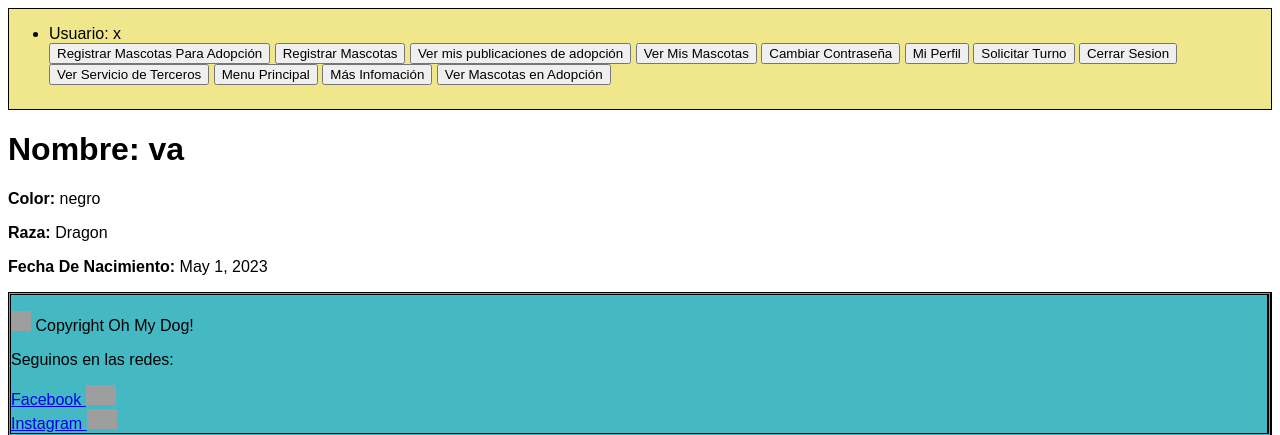
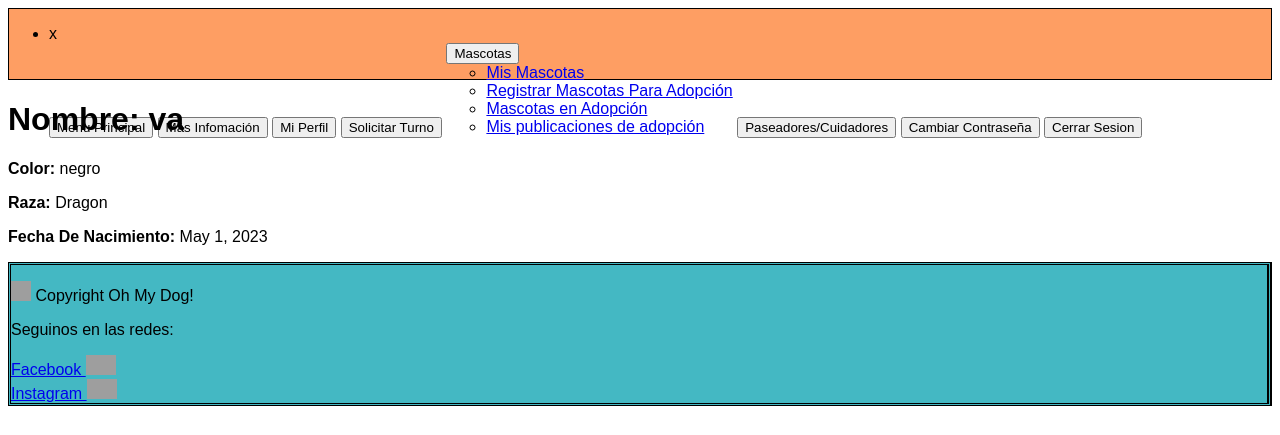
Before and after one commit to dome0luis0valentin/OhMyDog, a Django app: page /adopcion/1 in a window 1280 px wide. Shown: the top 435 px of the page. Run offline with Django 4.2, Linux system fonts and the light colour scheme; a user stored in the database is signed in; data comes from the database, SQL or seed files in the repository; grey boxes are pictures that could not be loaded.

Commit message:
Add CCS
Add button dropdown (Mascota and Veterinario), button position change, edit button names

```diff
--- a/templates/partials/_header.html
+++ b/templates/partials/_header.html
@@ -1,108 +1,99 @@
-<footer style=" height: 100px; border-width: 1px; border-style:double; background-color: khaki;">
-    <nav>
-        <ul>
+<div style="height: 70px; border-width: 1px; border-style:double; background-color: rgb(254, 158, 99);">
+    <nav class="navbar navbar-expand-lg">
+        <ul class="navbar-nav">
+            <li>{{ user.get_username }}</li>
+            <!--FUNCIONALIDAD EN COMUN-->
+            <form style="display: inline-block;" action="http://127.0.0.1:8000/menu_principal/">
+                <input type="submit" class="m-2 btn btn-outline-success" value="Menu Principal" />
+            </form>
+
+            <form style="display: inline-block;" action="http://127.0.0.1:8000/about/">
+                <input type="submit" class="m-2 btn btn-outline-success" value="Más Infomación" />
+            </form>
 
             <!--ACA VAN LAS FUNCIONALIDADES EN COMUN DEL CLIENTE  SOLAMENTE-->
             {% if user.is_authenticated %}
 
-                <li>Usuario: {{ user.get_username }}</li>
 
-                <form style="display:inline-block; border: teal;" action="http://127.0.0.1:8000/registrar_adopcion/">
-                    <input type="submit" value="Registrar Mascotas Para Adopción" />
+
+            <form style="display: inline-block;" action="http://127.0.0.1:8000/perfil/">
+                <input type="submit" class="m-2 btn btn-outline-success" value="Mi Perfil" />
             </form>
 
-                <form style="display:inline-block; border: teal;" action="http://127.0.0.1:8000/registrar_mascota/">
-                    <input type="submit" value="Registrar Mascotas" />
+            <form style="display:inline-block;" action="http://127.0.0.1:8000/solicitar_turno/">
+                <input type="submit" class="m-2 btn btn-outline-success" value="Solicitar Turno" />
             </form>
 
-                <form style="display:inline-block; border: teal;" action="http://127.0.0.1:8000/ver_mis_adopciones/">
-                    <input type="submit" value="Ver mis publicaciones de adopción" />
-                </form>
+            <div class="dropdown" style="display: inline-block;">
+                <button class="btn btn-outline-success m-2 dropdown-toggle" type="button" id="dropdownMenuButton1"
+                    data-bs-toggle="dropdown" aria-expanded="false">
+                    Mascotas
+                </button>
+                <ul class="dropdown-menu" aria-labelledby="dropdownMenuButton1">
 
-                <form style="display: inline-block;" action="http://127.0.0.1:8000/ver_mis_mascotas/">
-                    <input type="submit" value="Ver Mis Mascotas" />
+                    <li><a class="m-2 btn btn-outline-success dropdown-item"
+                            href="http://127.0.0.1:8000/ver_mis_mascotas/">Mis Mascotas</a></li>
+                    <li><a class="m-2 btn btn-outline-success dropdown-item"
+                            href="http://127.0.0.1:8000/registrar_adopcion/">Registrar Mascotas Para Adopción</a></li>
+                    <li><a class="m-2 btn btn-outline-success dropdown-item"
+                            href="http://127.0.0.1:8000/adopcion/">Mascotas en Adopción</a></li>
+                    <li><a class="m-2 btn btn-outline-success dropdown-item"
+                            href="http://127.0.0.1:8000/ver_mis_adopciones/">Mis publicaciones de adopción</a></li>
+                </ul>
+            </div>
+
+            <form style="display: inline-block;" action="http://127.0.0.1:8000/ver_servicios/">
+                <input type="submit" class="m-2 btn btn-outline-success" value="Paseadores/Cuidadores" />
             </form>
 
             <form style="display: inline-block;" action="http://127.0.0.1:8000/cambiar_contraseña/">
-                    <input type="submit" value="Cambiar Contraseña" />
+                <input type="submit" class="m-2 btn btn-outline-success" value="Cambiar Contraseña" />
             </form>
 
-                <form style="display: inline-block;" action="http://127.0.0.1:8000/perfil/">
-                    <input type="submit" value="Mi Perfil" />
+
+            <form style="display: inline-block;" action="http://127.0.0.1:8000/confirmar_cerrar_sesion/">
+                <input type="submit" class="m-2 btn btn-outline-success" value="Cerrar Sesion" />
             </form>
 
-                <form style="display:inline-block; border: teal;" action="http://127.0.0.1:8000/solicitar_turno/">
-                    <input type="submit" value="Solicitar Turno" />
-                </form>
 
-                <form style="display: inline-block;" action="http://127.0.0.1:8000/confirmar_cerrar_sesion/">
-                    <input type="submit" value="Cerrar Sesion" />
-                </form>
-
-                <form style="display: inline-block;" action="http://127.0.0.1:8000/ver_servicios/">
-                    <input type="submit" value="Ver Servicio de Terceros" />
-                </form>
 
             <!--veterinario-->
 
             {% if veterinario %}
 
-                    <form style="display: inline-block;" action="http://127.0.0.1:8000/confirmar_turnos/">
-                        <input type="submit" value="Confirmar Turnos" />
-                    </form>
+            <div class="dropdown" style="display: inline-block;">
+                <button class="btn btn-outline-success m-2 dropdown-toggle" type="button" id="dropdownMenuButton1"
+                    data-bs-toggle="dropdown" aria-expanded="false">
+                    Veterinario
+                </button>
+                <ul class="dropdown-menu" aria-labelledby="dropdownMenuButton1">
 
-                    <form style="display: inline-block;" action="http://127.0.0.1:8000/registrar_servicio/">
-                        <input type="submit" value="Registrar Servicio de Terceros" />
-                    </form>
+                    <li><a class="m-2 btn btn-outline-success dropdown-item"
+                            href="http://127.0.0.1:8000/confirmar_turnos/">Confirmar Turnos</a></li>
+                    <li><a class="m-2 btn btn-outline-success dropdown-item"
+                            href="http://127.0.0.1:8000/registrar_servicio/">Registrar Servicio de Terceros</a></li>
+                    <li><a class="m-2 btn btn-outline-success dropdown-item"
+                            href="http://127.0.0.1:8000/registrar_urgencia/">Registrar Urgencia</a></li>
+                    <li><a class="m-2 btn btn-outline-success dropdown-item"
+                            href="http://127.0.0.1:8000/registro/">Registrar Cliente</a></li>
+                    <li><a class="m-2 btn btn-outline-success dropdown-item"
+                            href="http://127.0.0.1:8000/registrar_mascota/">Registrar Mascotass</a></li>
+                </ul>
+            </div>
 
-                    <form style="display: inline-block;" action="http://127.0.0.1:8000/registrar_urgencia/">
-                        <input type="submit" value="Registrar Urgencia" />
-                    </form>
 
-                    <form style="display: inline-block;" action="http://127.0.0.1:8000/registro/">
-                        <input type="submit" value="Registrar" />
-                    </form>
             {% endif %}
 
             {% else %}
-
-                <form style="display: inline-block;" action="http://127.0.0.1:8000/inicio_sesion/">
-                    <input type="submit" value="Iniciar Sesion" />
+            <form class="navbar-nav ms-auto" style="display: inline-block;"
+                action="http://127.0.0.1:8000/inicio_sesion/">
+                <input type="submit" class="m-2 btn btn-outline-success" value="Iniciar Sesion" />
             </form>
 
 
             {% endif %}
 
 
-
-
-
-
-
-
-
-
-
-
-
-            <!--FUNCIONALIDAD EN COMUN-->
-
-
-            <form style="display: inline-block; " action="http://127.0.0.1:8000/menu_principal/">
-                <input type="submit" value="Menu Principal" />
-            </form>
-            <form style="display: inline-block;" action="http://127.0.0.1:8000/about/">
-                <input type="submit" value="Más Infomación" />
-            </form>
-            <form style="display: inline-block; border: teal;" action="http://127.0.0.1:8000/adopcion/">
-                <input type="submit" value="Ver Mascotas en Adopción" />
-            </form>
-
-
-        </ul>
-
-
-
         </ul>
     </nav>
-</footer>
+</div>
```
Lines whose indentation alone changed are shown as unchanged.
